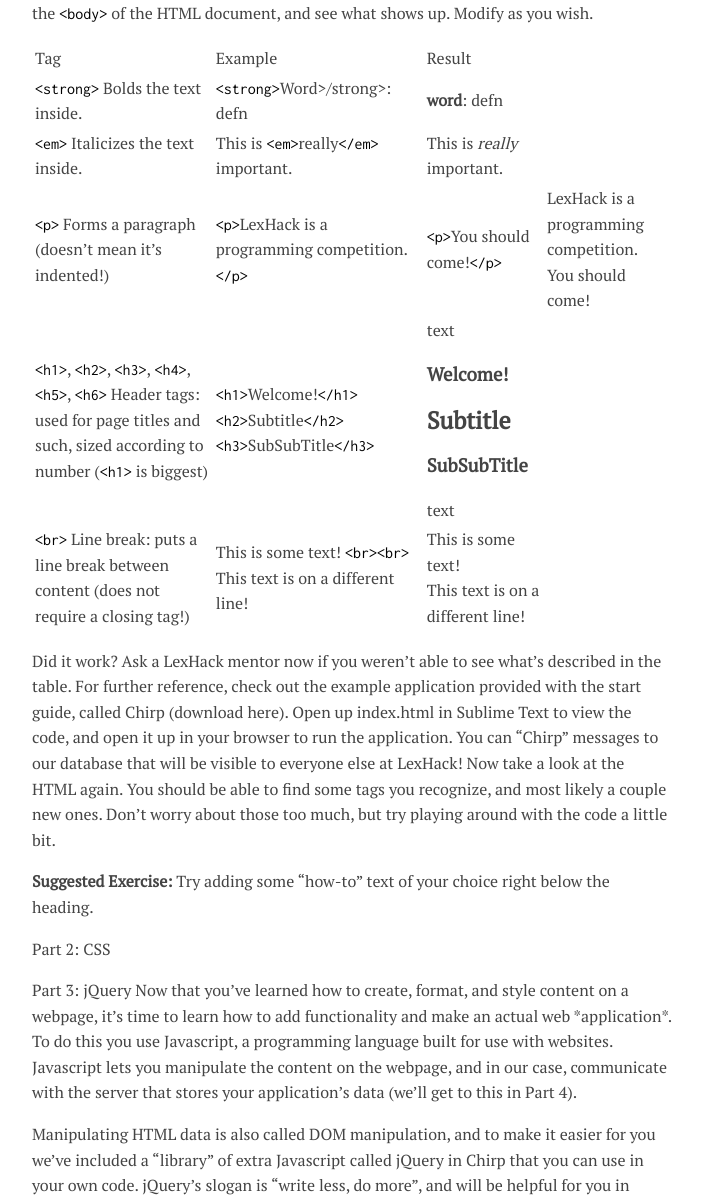
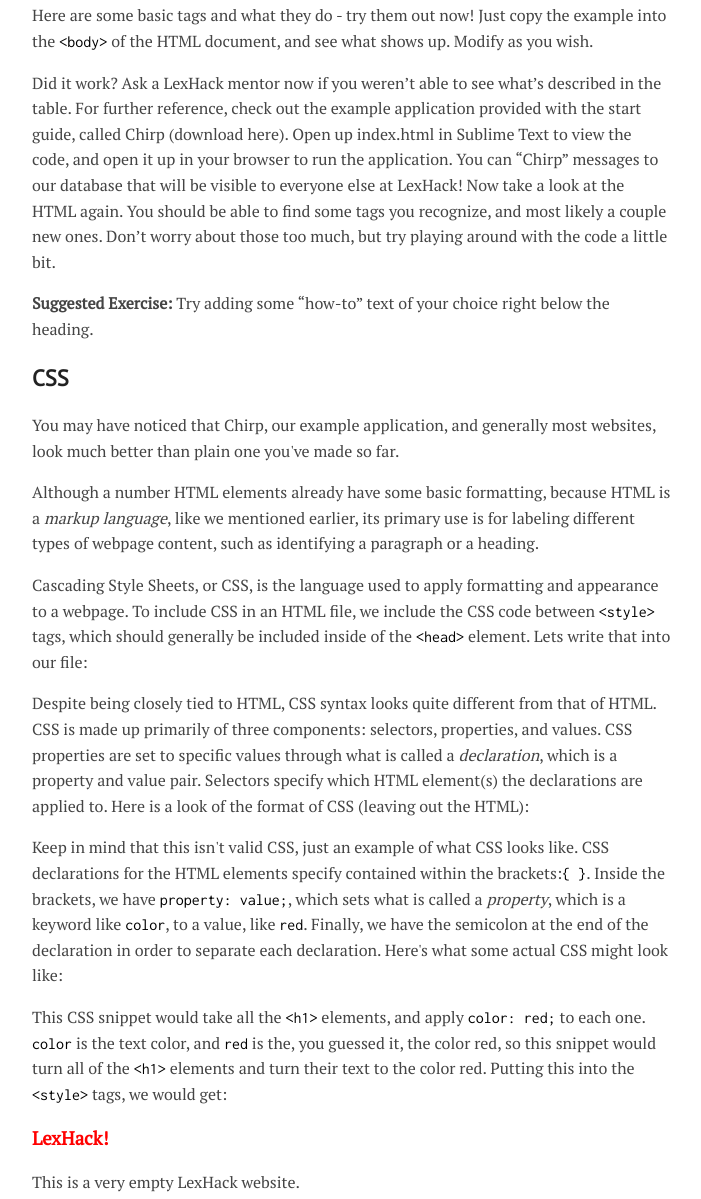
Before and after one commit to lexhack/start-guide, a plain HTML site: page index.html in a window 1280 px wide. Shown: the part 1191-2390 px from the top of the page, without its empty margins (288-989 px from the left). Drawn offline with Linux system fonts and the light colour scheme; a script that the page names is missing.

Commit message:
updated CSS tutorial

```diff
--- a/index.html
+++ b/index.html
@@ -86,50 +86,7 @@
 			<p>The first, <code>&lt;head&gt;</code>, is all about the metadata. Stuff like search engine index information, character set, style and script importation, author, and title go here. <code>&lt;title&gt;</code> is pretty straightforward - it's what shows up in the title of the browser tab or window.</p>
 			<p>The second, <code>&lt;body&gt;</code>, is all about content. It';s what shows up in the main display area of the browser. Most of the rest of this HTML tutorial is how to structure this content with more tags, such as the <code>&lt;h1&gt;</code> header tag you saw earlier.</p>
 			<p>Here are some basic tags and what they do - try them out now! Just copy the example into the <code>&lt;body&gt;</code> of the HTML document, and see what shows up. Modify as you wish.</p>
-         <table style="width:100%">
-         <tr>
-            <td>Tag</td>
-            <td>Example</td>
-            <td>Result</td>
-         </tr>
-         <tr>
-            <td><code>&lt;strong&gt;</code> Bolds the text inside.</td>
-            <td><code>&lt;strong&gt;</code>Word&gt;</code>/strong&gt;</code>: defn</td>
-            <td><strong>word</strong>: defn</td>
-         </tr>
-         <tr>
-            <td><code>&lt;em&gt;</code> Italicizes the text inside.</td>
-            <td>This is <code>&lt;em&gt;</code>really<code>&lt;/em&gt;</code> important.</td>
-            <td>This is <em>really</em> important.</td>
-         </tr>
-         <tr>
-            <td><code>&lt;p&gt;</code> Forms a paragraph (doesn’t mean it’s indented!)</td>
-            <td><code>&lt;p&gt;</code>LexHack is a programming competition.<code>&lt;/p&gt;</code></td>
-            <td><code>&lt;p&gt;</code>You should come!<code>&lt;/p&gt;</code></td>
-            <td>LexHack is a programming competition.<br>You should come!</td>
-         </tr>
-         <tr>
-            <td><code>&lt;h1&gt;</code>, <code>&lt;h2&gt;</code>, <code>&lt;h3&gt;</code>, <code>&lt;h4&gt;</code>, <code>&lt;h5&gt;</code>, <code>&lt;h6&gt;</code> Header tags: used for page titles and such, sized according to number (<code>&lt;h1&gt;</code> is biggest)</td>
-            <td><code>&lt;h1&gt;</code>Welcome!<code>&lt;/h1&gt;</code><br>
-            <code>&lt;h2&gt;</code>Subtitle<code>&lt;/h2&gt;</code><br>
-            <code>&lt;h3&gt;</code>SubSubTitle<code>&lt;/h3&gt;</code></td>
-            <td>
-            text
-            <h1>Welcome!</h1>
-            <h2>Subtitle</h2>
-            <h3>SubSubTitle</h3>
-            text
-            </td>
-         </tr>
-         <tr>
-            <td><code>&lt;br&gt;</code> Line break: puts a line break between content (does not require a closing tag!)</td>
-            <td>This is some text!
-            <code>&lt;br&gt;</code><code>&lt;br&gt;</code>
-            This text is on a different line!</td>
-            <td>This is some text!<br>
-            This text is on a different line!</td>
-         </tr>
-         </table>
+
 
 			<p>
 				Did it work? Ask a LexHack mentor now if you weren’t able to see what’s described in the table.
@@ -139,10 +96,46 @@
 				<strong>Suggested Exercise:</strong>
 				Try adding some “how-to” text of your choice right below the heading.
 			</p>
+		</section>
+		<section>
+			<header>
+				<h1>CSS</h1>
+			</header>
+			<p>You may have noticed that Chirp, our example application, and generally most websites, look much better than plain one you've made so far.</p>
+			<p>Although a number HTML elements already have some basic formatting, because HTML is a <em>markup language</em>, like we mentioned earlier, its primary use is for labeling different types of webpage content, such as identifying a paragraph or a heading.</p>
+			<p>Cascading Style Sheets, or CSS, is the language used to apply formatting and appearance to a webpage. To include CSS in an HTML file, we include the CSS code between <code>&lt;style&gt;</code> tags, which should generally be included inside of the <code>&lt;head&gt;</code> element. Lets write that into our file:</p>
+			<pre><code class='code-block' data-code='
+				<html>
+				<head>
+					<title>LexHack!</title>
+					<style>
 
-         <p>
-            Part 2: CSS
-         </p>
+					</style>
+				</head>
+				<body>
+					<h1>LexHack!</h1>
+					<p>This is a very empty LexHack website.</p>
+				</body>
+				</html>
+				'></code></pre>
+				<p>Despite being closely tied to HTML, CSS syntax looks quite different from that of HTML. CSS is made up primarily of three components: selectors, properties, and values. CSS properties are set to specific values through what is called a <em>declaration</em>, which is a property and value pair. Selectors specify which HTML element(s) the declarations are applied to. Here is a look of the format of CSS (leaving out the HTML):</p>
+				<pre><code class='code-block' data-code='
+					selector {
+					property: value;
+				}
+				'></code></pre>
+				<p>Keep in mind that this isn't valid CSS, just an example of what CSS looks like. CSS declarations for the HTML elements specify contained within the brackets:<code>{ }</code>. Inside the brackets, we have <code>property: value;</code>, which sets what is called a <em>property</em>, which is a keyword like <code>color</code>, to a value, like <code>red</code>. Finally, we have the semicolon at the end of the declaration in order to separate each declaration. Here's what some actual CSS might look like:</p>
+				<pre><code class='code-block' data-code='
+					h1 {
+					color: red;
+				}
+				'></code></pre>
+				<p>This CSS snippet would take all the <code>&lt;h1&gt;</code> elements, and apply <code>color: red;</code> to each one. <code>color</code> is the text color, and <code>red</code> is the, you guessed it, the color red, so this snippet would turn all of the <code>&lt;h1&gt;</code> elements and turn their text to the color red. Putting this into the <code>&lt;style&gt;</code> tags, we would get:</p>
+				<div>
+					<h1 style='color:red;'>LexHack!</h1>
+					<p>This is a very empty LexHack website.</p>
+				</div>
+			</section>
 
 			<p>
 				Part 3: jQuery
```
Also changed, not shown: css.html (+9 -2 lines). Lines whose indentation alone changed are shown as unchanged.
